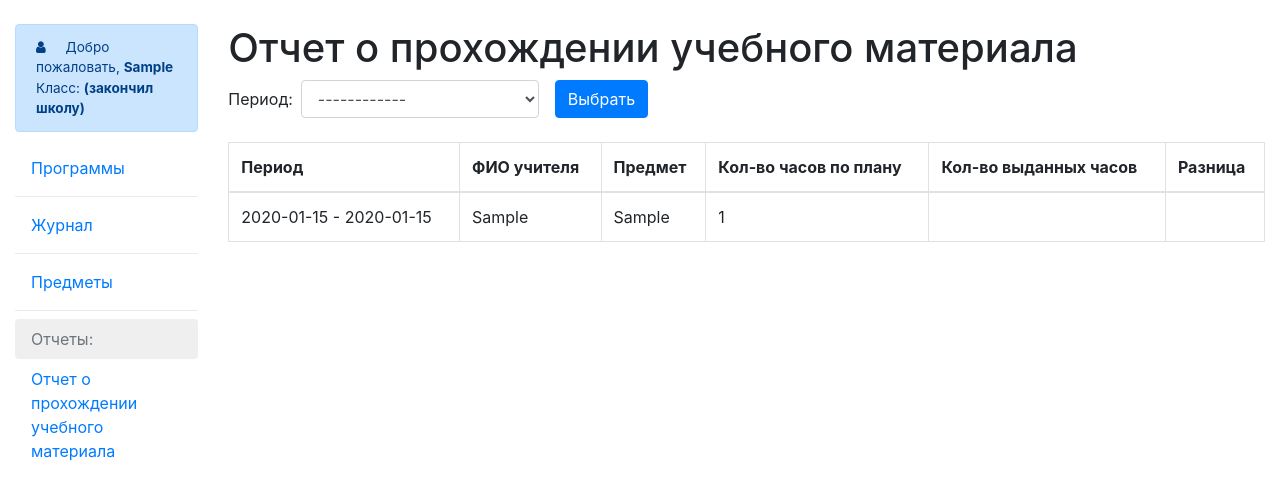
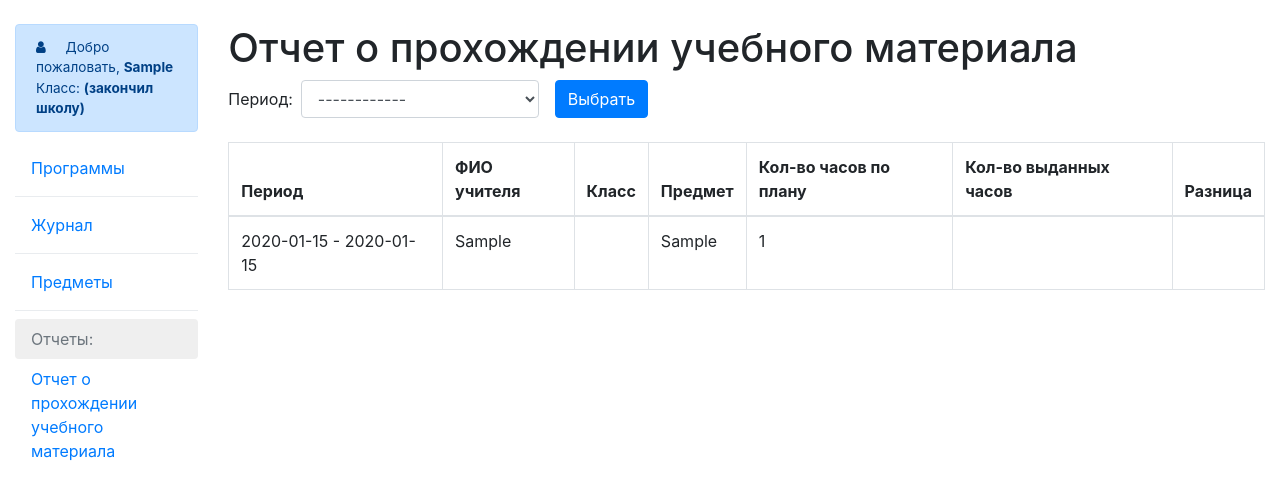
Before and after one commit to alisakataeva/diplom_digitalreport, a Django app: template app/templates/reports/study_results.html in a window 1280 px wide. Shown: the part 56-537 px from the top of the page. Run offline with Django 3.2, Linux system fonts and the light colour scheme; tables that the repository leaves empty hold one stand-in row (values such as "Sample post"); the template is opened without the code that fills it: values that come from a table or form of the project are taken from there, most other values are stand-ins (such as "Sample title", 1, 10 or a date in 2020); some libraries are stand-ins or nearby versions.

Commit message:
add class column

```diff
--- a/app/templates/reports/study_results.html
+++ b/app/templates/reports/study_results.html
@@ -11,6 +11,7 @@
     <tr>
       <th>Период</th>
       <th>ФИО учителя</th>
+      <th>Класс</th>
       <th>Предмет</th>
       <th>Кол-во часов по плану</th>
       <th>Кол-во выданных часов</th>
@@ -22,6 +23,7 @@
     <tr>
       <td>{{ row.display }}</td>
       <td>{{ row.author.fio_uchit }}</td>
+      <td>{{ row.schoolyear.klass.get_number }}</td>
       <td>{{ row.subject.pred }}</td>
       <td>{{ row.kol_ch }}</td>
       <td>{{ row.used_hours }}</td>
```
